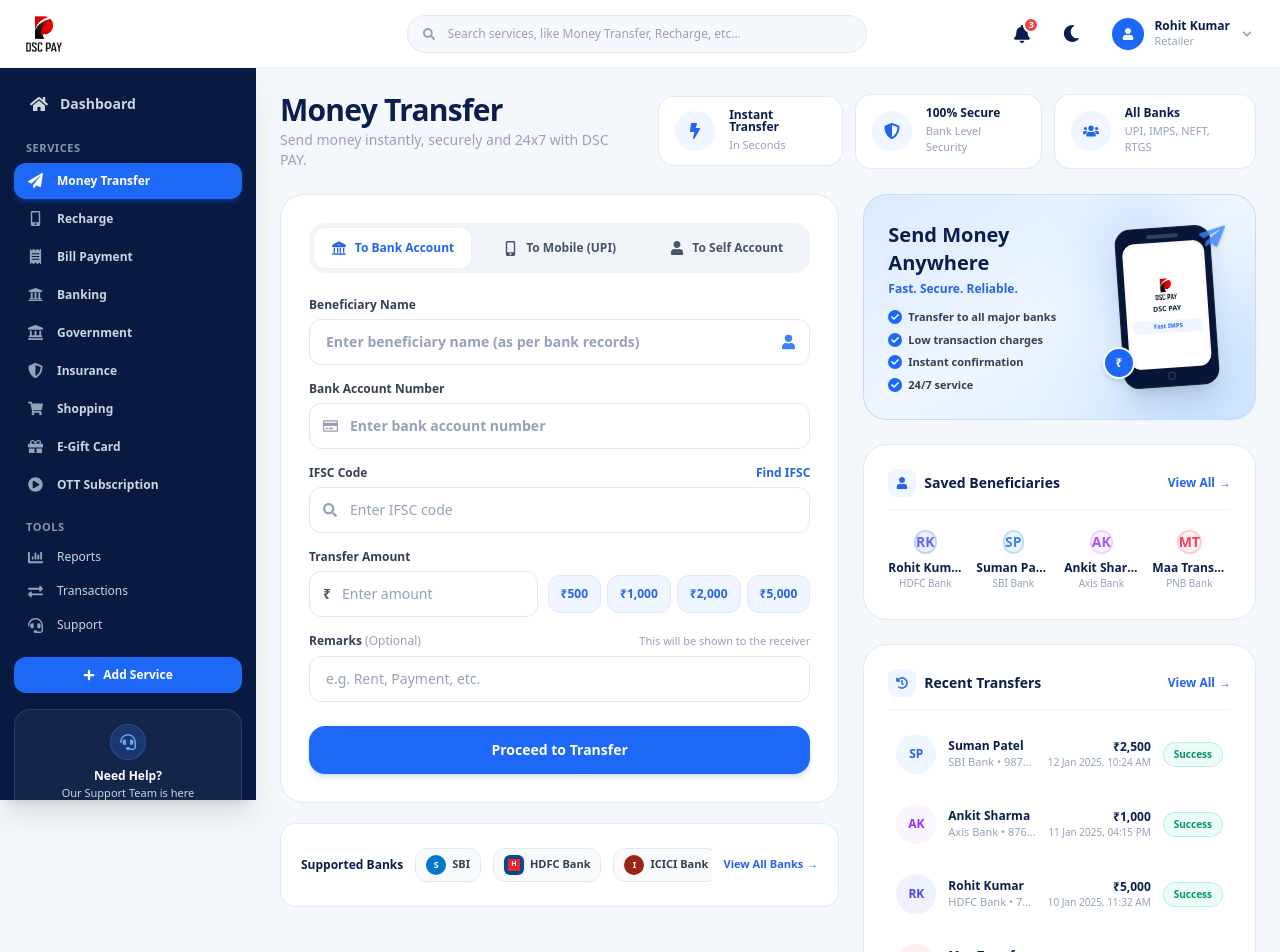
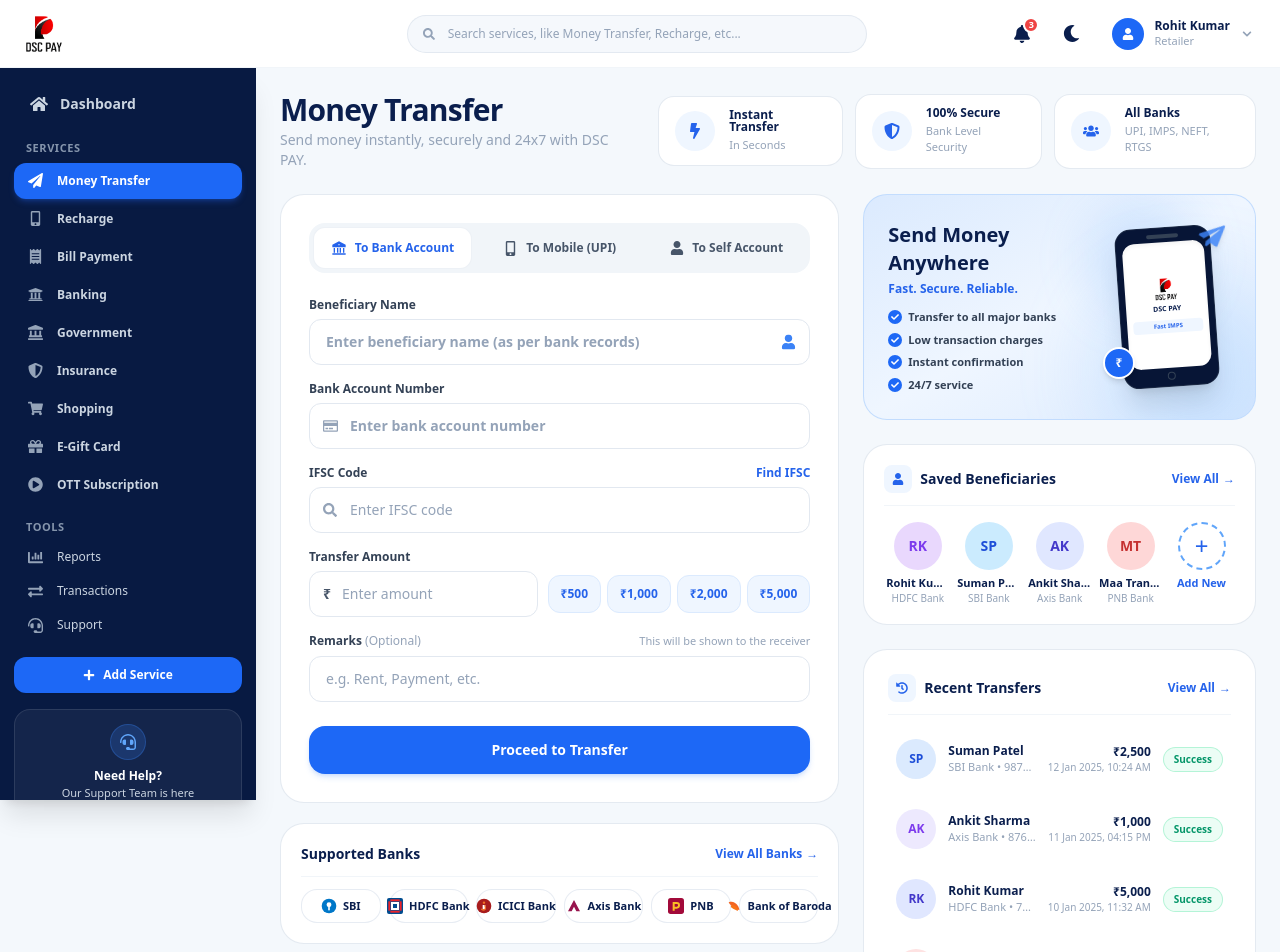
Before and after one commit to AnkitGig/DSC, a Next.js app: page /money-transfer in a window 1280 px wide. Shown: the top 952 px of the page. Built offline with nearby package versions, Linux system fonts and the light colour scheme.

Commit message:
Updatw Money Transfer Page

```diff
--- a/components/MoneyTransfer.jsx
+++ b/components/MoneyTransfer.jsx
@@ -15,11 +15,9 @@ import {
   FaCheck,
   FaTimes,
   FaHistory,
-  FaPlus,
-  FaQrcode,
+  FaBullhorn,
 } from "react-icons/fa";
-import { MdOutlineAccountBalance, MdSwapHoriz } from "react-icons/md";
-import { RiBankFill, RiQrCodeLine } from "react-icons/ri";
+import { RiBankFill } from "react-icons/ri";
 
 const initialSavedBeneficiaries = [
   {
@@ -29,8 +27,7 @@ const initialSavedBeneficiaries = [
     bank: "HDFC Bank",
     accountNumber: "50100492810291",
     ifsc: "HDFC0000128",
-    color: "text-[#6366f1] bg-[#eef2ff] border-[#c7d2fe]",
-    avatarBg: "bg-[#eef2ff] text-[#4f46e5]",
+    avatarBg: "bg-[#e9d8fd] text-[#7c3aed]",
   },
   {
     id: "b2",
@@ -39,8 +36,7 @@ const initialSavedBeneficiaries = [
     bank: "SBI Bank",
     accountNumber: "302918827102",
     ifsc: "SBIN0001244",
-    color: "text-[#3b82f6] bg-[#eff6ff] border-[#bfdbfe]",
-    avatarBg: "bg-[#eff6ff] text-[#2563eb]",
+    avatarBg: "bg-[#cbebfe] text-[#1d4ed8]",
   },
   {
     id: "b3",
@@ -49,8 +45,7 @@ const initialSavedBeneficiaries = [
     bank: "Axis Bank",
     accountNumber: "918020048192019",
     ifsc: "UTIB0000054",
-    color: "text-[#a855f7] bg-[#faf5ff] border-[#e9d5ff]",
-    avatarBg: "bg-[#faf5ff] text-[#9333ea]",
+    avatarBg: "bg-[#e0e7ff] text-[#4338ca]",
   },
   {
     id: "b4",
@@ -59,8 +54,7 @@ const initialSavedBeneficiaries = [
     bank: "PNB Bank",
     accountNumber: "0192002100829102",
     ifsc: "PUNB0019200",
-    color: "text-[#f43f5e] bg-[#fff1f2] border-[#fecdd3]",
-    avatarBg: "bg-[#fff1f2] text-[#e11d48]",
+    avatarBg: "bg-[#fed7d7] text-[#c53030]",
   },
 ];
 
@@ -75,7 +69,7 @@ const initialRecentTransfers = [
     amount: 2500,
     date: "12 Jan 2025, 10:24 AM",
     status: "Success",
-    color: "bg-[#eff6ff] text-[#2563eb]",
+    color: "bg-[#dbeafe] text-[#1d4ed8]",
   },
   {
     id: 2,
@@ -87,7 +81,7 @@ const initialRecentTransfers = [
     amount: 1000,
     date: "11 Jan 2025, 04:15 PM",
     status: "Success",
-    color: "bg-[#faf5ff] text-[#9333ea]",
+    color: "bg-[#ede9fe] text-[#7c3aed]",
   },
   {
     id: 3,
@@ -99,7 +93,7 @@ const initialRecentTransfers = [
     amount: 5000,
     date: "10 Jan 2025, 11:32 AM",
     status: "Success",
-    color: "bg-[#eef2ff] text-[#4f46e5]",
+    color: "bg-[#e0e7ff] text-[#4338ca]",
   },
   {
     id: 4,
@@ -111,7 +105,7 @@ const initialRecentTransfers = [
     amount: 3000,
     date: "09 Jan 2025, 09:18 AM",
     status: "Failed",
-    color: "bg-[#fff1f2] text-[#e11d48]",
+    color: "bg-[#fee2e2] text-[#dc2626]",
   },
 ];
 
@@ -209,7 +203,10 @@ export default function MoneyTransfer() {
         bank: bankName,
         account: form.accountNumber ? `•••• ${form.accountNumber.slice(-4)}` : form.mobileNumber || "Self",
         amount: amt,
-        date: new Date().toLocaleDateString("en-GB", { day: "2-digit", month: "short", year: "numeric" }) + ", " + new Date().toLocaleTimeString([], { hour: "2-digit", minute: "2-digit" }),
+        date:
+          new Date().toLocaleDateString("en-GB", { day: "2-digit", month: "short", year: "numeric" }) +
+          ", " +
+          new Date().toLocaleTimeString([], { hour: "2-digit", minute: "2-digit" }),
         status: "Success",
       };
 
@@ -227,7 +224,7 @@ export default function MoneyTransfer() {
         amount: amt,
         date: receipt.date,
         status: "Success",
-        color: "bg-[#eff6ff] text-[#2563eb]",
+        color: "bg-[#dbeafe] text-[#1d4ed8]",
       };
       setRecentTransfers([newTxn, ...recentTransfers]);
 
@@ -255,8 +252,7 @@ export default function MoneyTransfer() {
       bank: newBeneficiary.bank || "Bank Account",
       accountNumber: newBeneficiary.accountNumber,
       ifsc: newBeneficiary.ifsc || "SBIN0001000",
-      color: "text-[#2563eb] bg-[#eff6ff] border-[#bfdbfe]",
-      avatarBg: "bg-[#eff6ff] text-[#2563eb]",
+      avatarBg: "bg-[#e9d8fd] text-[#7c3aed]",
     };
 
     setSavedBeneficiaries([created, ...savedBeneficiaries]);
@@ -266,6 +262,7 @@ export default function MoneyTransfer() {
 
   return (
     <div className="min-h-screen bg-[#f4f8fc] md:ml-64 p-4 sm:p-6 text-slate-800 font-sans">
+
       {/* 2. BREADCRUMBS & PAGE HEADER SECTION */}
       <div className="mb-6">
         <div className="flex flex-col lg:flex-row lg:items-center justify-between gap-5">
@@ -281,7 +278,7 @@ export default function MoneyTransfer() {
           {/* 3 Header Feature Stat Cards */}
           <div className="flex flex-wrap sm:flex-nowrap items-center gap-3">
             {/* Card 1: Instant Transfer */}
-            <div className="flex-1 sm:flex-initial bg-white border border-slate-200/90 rounded-2xl px-4 py-3 flex items-center gap-3.5 shadow-2xs min-w-[170px]">
+            <div className="flex-1 sm:flex-initial bg-white border border-slate-200/90 rounded-2xl px-4 py-3 flex items-center gap-3.5 shadow-2xs min-w-[165px]">
               <div className="w-10 h-10 rounded-full bg-blue-50 text-blue-600 flex items-center justify-center text-base shrink-0">
                 <FaBolt />
               </div>
@@ -296,7 +293,7 @@ export default function MoneyTransfer() {
             </div>
 
             {/* Card 2: 100% Secure */}
-            <div className="flex-1 sm:flex-initial bg-white border border-slate-200/90 rounded-2xl px-4 py-3 flex items-center gap-3.5 shadow-2xs min-w-[170px]">
+            <div className="flex-1 sm:flex-initial bg-white border border-slate-200/90 rounded-2xl px-4 py-3 flex items-center gap-3.5 shadow-2xs min-w-[165px]">
               <div className="w-10 h-10 rounded-full bg-blue-50 text-blue-600 flex items-center justify-center text-base shrink-0">
                 <FaShieldAlt />
               </div>
@@ -311,7 +308,7 @@ export default function MoneyTransfer() {
             </div>
 
             {/* Card 3: All Banks */}
-            <div className="flex-1 sm:flex-initial bg-white border border-slate-200/90 rounded-2xl px-4 py-3 flex items-center gap-3.5 shadow-2xs min-w-[170px]">
+            <div className="flex-1 sm:flex-initial bg-white border border-slate-200/90 rounded-2xl px-4 py-3 flex items-center gap-3.5 shadow-2xs min-w-[165px]">
               <div className="w-10 h-10 rounded-full bg-blue-50 text-blue-600 flex items-center justify-center text-base shrink-0">
                 <FaUsers />
               </div>
@@ -577,73 +574,86 @@ export default function MoneyTransfer() {
             </form>
           </div>
 
-          {/* CARD: SUPPORTED BANKS */}
-          <div className="bg-white rounded-2xl p-4 sm:p-5 border border-slate-200/90 shadow-2xs flex flex-col sm:flex-row sm:items-center justify-between gap-3">
-            <div className="text-xs font-black text-[#0a1e4d] whitespace-nowrap">
-              Supported Banks
+          {/* CARD: SUPPORTED BANKS (Exact 6 Banks Row with authentic vector logos) */}
+          <div className="bg-white rounded-3xl p-4 sm:p-5 border border-slate-200/90 shadow-2xs">
+            <div className="flex items-center justify-between pb-3 mb-3 border-b border-slate-100">
+              <div className="text-sm font-black text-[#0a1e4d]">
+                Supported Banks
+              </div>
+              <button
+                type="button"
+                onClick={() => setShowFindIfscModal(true)}
+                className="text-xs font-bold text-blue-600 hover:text-blue-700 transition flex items-center gap-1 cursor-pointer"
+              >
+                <span>View All Banks</span>
+                <span>&rarr;</span>
+              </button>
             </div>
 
-            {/* Bank Logos Strip */}
-            <div className="flex items-center gap-3 overflow-x-auto no-scrollbar py-1">
+            {/* Bank Cards 6-Column Grid */}
+            <div className="grid grid-cols-2 sm:grid-cols-3 xl:grid-cols-6 gap-1.5 sm:gap-2">
               {/* SBI */}
-              <div className="flex items-center gap-1.5 px-2.5 py-1.5 bg-slate-50 hover:bg-white border border-slate-200 rounded-xl transition shrink-0 cursor-default">
-                <div className="w-5 h-5 rounded-full bg-[#0077c8] flex items-center justify-center text-white text-[9px] font-black shadow-2xs">
-                  S
-                </div>
-                <span className="text-[11px] font-bold text-slate-700">SBI</span>
+              <div className="flex items-center justify-center gap-1.5 px-2 py-2 bg-white hover:bg-slate-50 border border-slate-200/80 rounded-2xl shadow-2xs transition cursor-pointer">
+                <svg viewBox="0 0 24 24" className="w-4 h-4 sm:w-4.5 sm:h-4.5 shrink-0">
+                  <circle cx="12" cy="12" r="11" fill="#0077c8" />
+                  <circle cx="12" cy="10" r="3.6" fill="#ffffff" />
+                  <rect x="10.8" y="10" width="2.4" height="8.5" fill="#ffffff" />
+                </svg>
+                <span className="text-[10px] sm:text-[11px] font-bold text-[#0a1e4d] whitespace-nowrap">SBI</span>
               </div>
 
               {/* HDFC Bank */}
-              <div className="flex items-center gap-1.5 px-2.5 py-1.5 bg-slate-50 hover:bg-white border border-slate-200 rounded-xl transition shrink-0 cursor-default">
-                <div className="w-5 h-5 rounded-md bg-[#004c8f] flex items-center justify-center p-0.5 shadow-2xs">
-                  <div className="w-3 h-3 bg-[#ed232a] rounded-2xs flex items-center justify-center text-[7px] font-black text-white">
-                    H
-                  </div>
-                </div>
-                <span className="text-[11px] font-bold text-slate-700">HDFC Bank</span>
+              <div className="flex items-center justify-center gap-1.5 px-2 py-2 bg-white hover:bg-slate-50 border border-slate-200/80 rounded-2xl shadow-2xs transition cursor-pointer">
+                <svg viewBox="0 0 24 24" className="w-4 h-4 sm:w-4.5 sm:h-4.5 shrink-0">
+                  <rect width="24" height="24" rx="3" fill="#004c8f" />
+                  <rect x="5" y="2" width="14" height="3" fill="#ed232a" />
+                  <rect x="5" y="19" width="14" height="3" fill="#ed232a" />
+                  <rect x="2" y="5" width="3" height="14" fill="#ed232a" />
+                  <rect x="19" y="5" width="3" height="14" fill="#ed232a" />
+                  <rect x="6" y="6" width="12" height="12" fill="#ffffff" />
+                  <rect x="9" y="9" width="6" height="6" fill="#004c8f" />
+                </svg>
+                <span className="text-[10px] sm:text-[11px] font-bold text-[#0a1e4d] whitespace-nowrap">HDFC Bank</span>
               </div>
 
               {/* ICICI Bank */}
-              <div className="flex items-center gap-1.5 px-2.5 py-1.5 bg-slate-50 hover:bg-white border border-slate-200 rounded-xl transition shrink-0 cursor-default">
-                <div className="w-5 h-5 rounded-full bg-[#9c2415] flex items-center justify-center text-white text-[9px] font-black shadow-2xs">
-                  I
-                </div>
-                <span className="text-[11px] font-bold text-slate-700">ICICI Bank</span>
+              <div className="flex items-center justify-center gap-1.5 px-2 py-2 bg-white hover:bg-slate-50 border border-slate-200/80 rounded-2xl shadow-2xs transition cursor-pointer">
+                <svg viewBox="0 0 24 24" className="w-4 h-4 sm:w-4.5 sm:h-4.5 shrink-0">
+                  <circle cx="12" cy="12" r="11" fill="#a81c1d" />
+                  <circle cx="12" cy="7" r="1.8" fill="#f37023" />
+                  <path d="M10 10.5h4v6.5h-4z" fill="#ffffff" />
+                  <path d="M13.5 10.5C14.5 11.5 15 12.8 15 14.5c0 2.5-1.5 4.5-4 4.5-1.5 0-3-.8-3.8-2l1.6-1.1c.5.8 1.3 1.2 2.2 1.2 1.4 0 2.2-1.1 2.2-2.6 0-1.1-.4-2-1.2-2.7l1.5-1.3z" fill="#f37023" />
+                </svg>
+                <span className="text-[10px] sm:text-[11px] font-bold text-[#0a1e4d] whitespace-nowrap">ICICI Bank</span>
               </div>
 
               {/* Axis Bank */}
-              <div className="flex items-center gap-1.5 px-2.5 py-1.5 bg-slate-50 hover:bg-white border border-slate-200 rounded-xl transition shrink-0 cursor-default">
-                <div className="w-5 h-5 rounded-md bg-[#861f41] flex items-center justify-center text-white text-[9px] font-black shadow-2xs">
-                  ▲
-                </div>
-                <span className="text-[11px] font-bold text-slate-700">Axis Bank</span>
+              <div className="flex items-center justify-center gap-1.5 px-2 py-2 bg-white hover:bg-slate-50 border border-slate-200/80 rounded-2xl shadow-2xs transition cursor-pointer">
+                <svg viewBox="0 0 24 24" className="w-4 h-4 sm:w-4.5 sm:h-4.5 shrink-0">
+                  <path d="M12 3 L3 20 L8.5 20 L12 13 L15.5 20 L21 20 Z" fill="#97144d" />
+                </svg>
+                <span className="text-[10px] sm:text-[11px] font-bold text-[#0a1e4d] whitespace-nowrap">Axis Bank</span>
               </div>
 
               {/* PNB */}
-              <div className="flex items-center gap-1.5 px-2.5 py-1.5 bg-slate-50 hover:bg-white border border-slate-200 rounded-xl transition shrink-0 cursor-default">
-                <div className="w-5 h-5 rounded-md bg-[#9f1239] flex items-center justify-center text-amber-300 text-[9px] font-black shadow-2xs">
-                  P
-                </div>
-                <span className="text-[11px] font-bold text-slate-700">PNB</span>
+              <div className="flex items-center justify-center gap-1.5 px-2 py-2 bg-white hover:bg-slate-50 border border-slate-200/80 rounded-2xl shadow-2xs transition cursor-pointer">
+                <svg viewBox="0 0 24 24" className="w-4 h-4 sm:w-4.5 sm:h-4.5 shrink-0">
+                  <rect width="24" height="24" rx="4" fill="#a20a3a" />
+                  <path d="M7 6h6a5 5 0 0 1 5 5 5 5 0 0 1-5 5h-3v3H7V6zm3 3v4h3a2 2 0 0 0 0-4h-3z" fill="#fbbf24" />
+                  <circle cx="13" cy="11" r="1.5" fill="#a20a3a" />
+                </svg>
+                <span className="text-[10px] sm:text-[11px] font-bold text-[#0a1e4d] whitespace-nowrap">PNB</span>
               </div>
 
               {/* Bank of Baroda */}
-              <div className="flex items-center gap-1.5 px-2.5 py-1.5 bg-slate-50 hover:bg-white border border-slate-200 rounded-xl transition shrink-0 cursor-default">
-                <div className="w-5 h-5 rounded-full bg-[#f26522] flex items-center justify-center text-white text-[9px] font-black shadow-2xs">
-                  B
-                </div>
-                <span className="text-[11px] font-bold text-slate-700">Bank of Baroda</span>
+              <div className="flex items-center justify-center gap-1.5 px-2 py-2 bg-white hover:bg-slate-50 border border-slate-200/80 rounded-2xl shadow-2xs transition cursor-pointer">
+                <svg viewBox="0 0 24 24" className="w-4 h-4 sm:w-4.5 sm:h-4.5 shrink-0">
+                  <path d="M4 6.5C4 6.5 8 4.2 13.5 7.5C18.5 10.5 20 16 20 18C18 18 13.5 16 9.5 13C5.5 10 4 6.5 4 6.5Z" fill="#f26522" />
+                  <path d="M7.5 11.5C7.5 11.5 10.5 9.5 14.5 12.5C18.5 15.5 18 19 18 19C16 19 12 17 9 15C6.5 13.2 7.5 11.5 7.5 11.5Z" fill="#f97316" />
+                </svg>
+                <span className="text-[10px] sm:text-[11px] font-bold text-[#0a1e4d] whitespace-nowrap">Bank of Baroda</span>
               </div>
             </div>
-
-            <button
-              type="button"
-              onClick={() => setShowFindIfscModal(true)}
-              className="text-[11px] font-bold text-blue-600 hover:text-blue-700 transition flex items-center gap-1 shrink-0 whitespace-nowrap cursor-pointer"
-            >
-              <span>View All Banks</span>
-              <span>&rarr;</span>
-            </button>
           </div>
         </div>
 
@@ -726,8 +736,8 @@ export default function MoneyTransfer() {
             </div>
           </div>
 
-          {/* 2. CARD: SAVED BENEFICIARIES */}
-          <div className="bg-white rounded-3xl p-5 sm:p-6 border border-slate-200/90 shadow-2xs">
+          {/* 2. CARD: SAVED BENEFICIARIES (Exact 5 Grid Columns) */}
+          <div className="bg-white rounded-3xl p-4 sm:p-5 border border-slate-200/90 shadow-2xs">
             {/* Header */}
             <div className="flex items-center justify-between pb-3 mb-4 border-b border-slate-100">
               <div className="flex items-center gap-2">
@@ -749,25 +759,25 @@ export default function MoneyTransfer() {
               </button>
             </div>
 
-            {/* Horizontal Avatars List */}
-            <div className="flex items-center gap-3.5 overflow-x-auto no-scrollbar py-1">
+            {/* 5 Equal Columns Grid with clean spacing and responsive text */}
+            <div className="grid grid-cols-5 gap-1 text-center">
               {savedBeneficiaries.map((b) => (
                 <div
                   key={b.id}
                   onClick={() => handleSelectBeneficiary(b)}
-                  className="flex flex-col items-center gap-1.5 group cursor-pointer shrink-0 min-w-[72px]"
+                  className="flex flex-col items-center gap-1.5 group cursor-pointer px-0.5"
                   title={`Transfer to ${b.name} (${b.bank})`}
                 >
                   <div
-                    className={`w-13 h-13 rounded-full border-2 ${b.color} flex items-center justify-center font-black text-sm group-hover:scale-105 group-hover:shadow-md transition-all shadow-2xs`}
+                    className={`w-11 h-11 sm:w-12 sm:h-12 rounded-full ${b.avatarBg} flex items-center justify-center font-black text-xs sm:text-sm group-hover:scale-105 group-hover:shadow-md transition-all shadow-2xs`}
                   >
                     {b.initials}
                   </div>
                   <div className="text-center w-full">
-                    <div className="text-xs font-bold text-[#0a1e4d] truncate max-w-[74px]">
+                    <div className="text-[10px] sm:text-[11px] font-bold text-[#0a1e4d] leading-tight truncate">
                       {b.name}
                     </div>
-                    <div className="text-[10px] font-medium text-slate-400 truncate max-w-[74px]">
+                    <div className="text-[9.5px] sm:text-[10px] font-medium text-slate-400 leading-tight truncate mt-0.5">
                       {b.bank}
                     </div>
                   </div>
@@ -777,18 +787,18 @@ export default function MoneyTransfer() {
               {/* Add New Beneficiary Button */}
               <div
                 onClick={() => setShowAddBeneficiaryModal(true)}
-                className="flex flex-col items-center gap-1.5 group cursor-pointer shrink-0 min-w-[72px]"
+                className="flex flex-col items-center gap-1.5 group cursor-pointer px-0.5"
                 title="Add New Beneficiary"
               >
-                <div className="w-13 h-13 rounded-full border-2 border-dashed border-blue-300 bg-blue-50/50 hover:bg-blue-50 text-blue-600 flex items-center justify-center text-lg font-bold group-hover:scale-105 group-hover:border-blue-500 transition-all shadow-2xs">
-                  <FaPlus size={14} />
+                <div className="w-11 h-11 sm:w-12 sm:h-12 rounded-full border-2 border-dashed border-blue-400 text-blue-600 flex items-center justify-center text-xl sm:text-2xl font-light hover:border-blue-600 hover:bg-blue-50/50 transition-all">
+                  +
                 </div>
                 <div className="text-center w-full">
-                  <div className="text-xs font-bold text-blue-600">
+                  <div className="text-[10px] sm:text-[11px] font-bold text-blue-600 leading-tight truncate">
                     Add New
                   </div>
-                  <div className="text-[10px] font-medium text-slate-400">
-                    Beneficiary
+                  <div className="text-[9.5px] sm:text-[10px] font-medium text-transparent leading-tight select-none mt-0.5">
+                    .
                   </div>
                 </div>
               </div>
```
